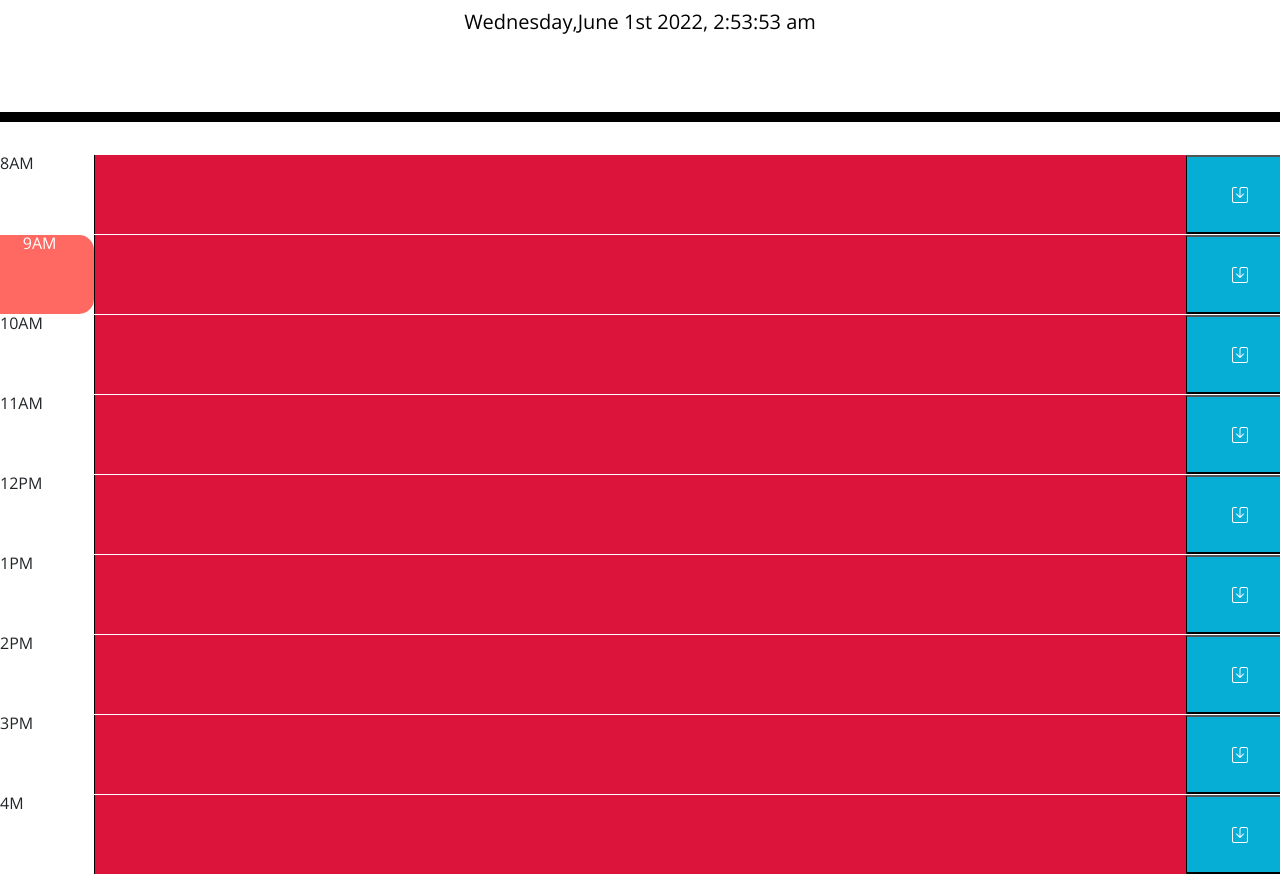
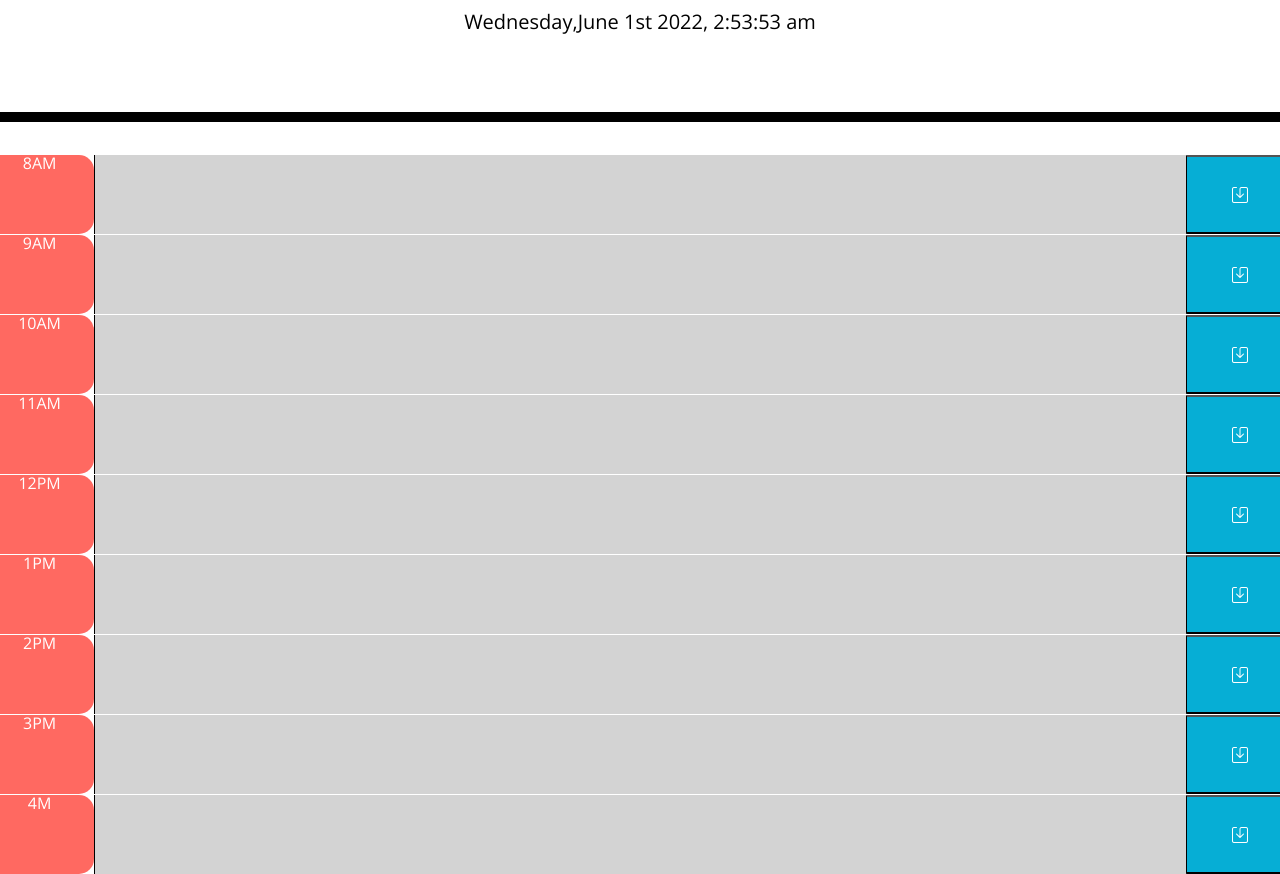
Before and after one commit to FocusKing/neverbelate, a website: page index.html in a window 1280 px wide. Shown: the part 182-1056 px from the top of the page. Drawn offline with nearby package versions, Linux system fonts and the light colour scheme.

Commit message:
changed text area color

```diff
--- a/index.html
+++ b/index.html
@@ -27,7 +27,7 @@
 
   </div>
   <div id="8" class="row">
-    <div class="col-sm-1">8AM</div>
+    <div class="col-sm-1 time-block">8AM</div>
     <textarea id="time" class="col-sm-10"></textarea>
     <button class="col-sm-1 saveBtn"><i class="bi bi-save"></i></button>
 
@@ -42,7 +42,7 @@
 
   </div>
   <div id="10" class="row">
-    <div class="col-sm-1">10AM</div>
+    <div class="col-sm-1 time-block">10AM</div>
     <textarea id="time" class="col-sm-10"></textarea>
     <button class="col-sm-1 saveBtn"><i class="bi bi-save"></i></button>
 
@@ -50,7 +50,7 @@
 
   </div>
   <div id="11" class="row">
-    <div class="col-sm-1">11AM</div>
+    <div class="col-sm-1 time-block">11AM</div>
     <textarea id="time" class="col-sm-10"></textarea>
     <button class="col-sm-1 saveBtn"><i class="bi bi-save"></i></button>
 
@@ -58,7 +58,7 @@
 
   </div>
   <div id="12" class="row">
-    <div class="col-sm-1">12PM</div>
+    <div class="col-sm-1 time-block">12PM</div>
     <textarea id="time" class="col-sm-10"></textarea>
     <button class="col-sm-1 saveBtn"><i class="bi bi-save"></i></button>
 
@@ -66,7 +66,7 @@
 
   </div>
   <div id="1" class="row">
-    <div class="col-sm-1">1PM</div>
+    <div class="col-sm-1 time-block">1PM</div>
     <textarea id="time" class="col-sm-10"></textarea>
     <button class="col-sm-1 saveBtn"><i class="bi bi-save"></i></button>
 
@@ -74,13 +74,13 @@
 
   </div>
   <div id="2" class="row">
-    <div class="col-sm-1">2PM</div>
+    <div class="col-sm-1 time-block">2PM</div>
     <textarea id="time" class="col-sm-10"></textarea>
     <button class="col-sm-1 saveBtn"><i class="bi bi-save"></i></button>
 
   </div>
   <div id="3" class="row">
-    <div class="col-sm-1">3PM</div>
+    <div class="col-sm-1 time-block">3PM</div>
     <textarea id="time" class="col-sm-10"></textarea>
     <button class="col-sm-1 saveBtn"><i class="bi bi-save"></i></button>
 
@@ -89,7 +89,7 @@
 
   </div>
   <div id="4" class="row">
-    <div class="col-sm-1">4M</div>
+    <div class="col-sm-1 time-block">4M</div>
     <textarea id="time" class="col-sm-10"></textarea>
     <button class="col-sm-1 saveBtn"><i class="bi bi-save "></i></button>
 
--- a/script.js
+++ b/script.js
@@ -1,4 +1,4 @@
-var containerEl = $('#container');
+var containerEl =$(".container")
 var saveButton = $('#saveButton');
 var textInput = $('textarea');
 var localStorage = localStorage.getItem('text');
@@ -37,7 +37,7 @@ console.log("currentTime");
 timeTracker();
 
 $('saveBtn').on('click', function () {
-  var text = textInput.find(".inserttext").val();
+  var text = containerEl.find(".inserttext").val();
   var time = $(this).parent().attr("id");
   localStorage.setItem("time",text);
 console.log("text",text);
--- a/style.css
+++ b/style.css
@@ -6,7 +6,7 @@ body {
   }
 
   textarea{
-    background: crimson;
+    background: lightgrey;
     border: none;
     resize: none;
     color: #000000;
@@ -34,6 +34,8 @@ body {
   .time-block{
     text-align: center;
     border-radius: 15px;
+
+
   }
 
   .row {
```
